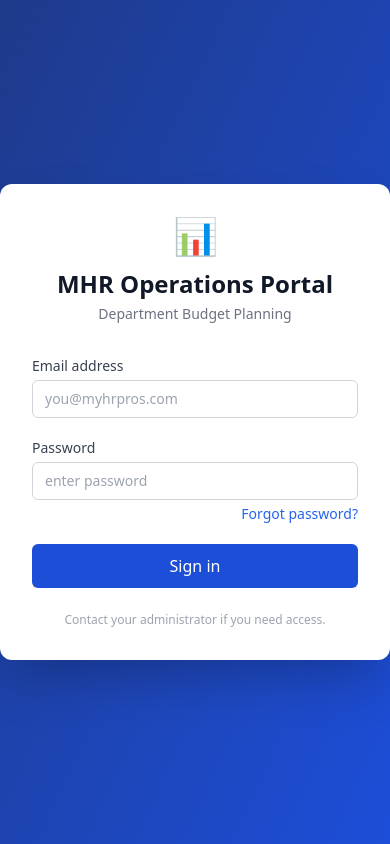
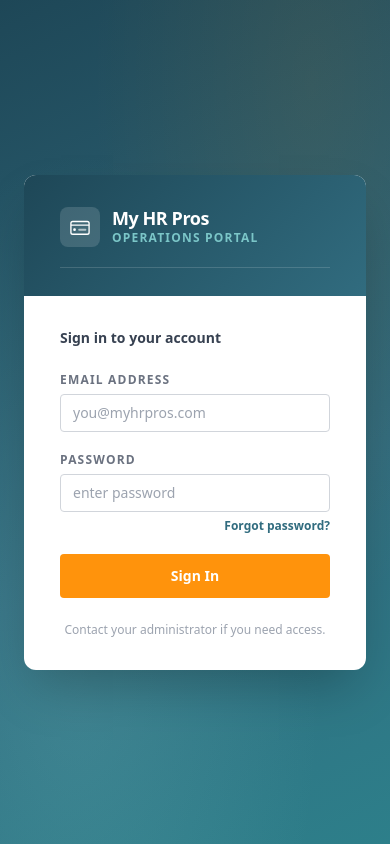
Before and after one commit to jeremiah600/mhr-portal, a Next.js app: page /login in a window 390 px wide. Built offline with nearby package versions, Linux system fonts and the light colour scheme.

Commit message:
Apply My HR Pros brand: teal/orange design system

```diff
--- a/app/dashboard/DashboardClient.tsx
+++ b/app/dashboard/DashboardClient.tsx
@@ -31,7 +31,7 @@
     .reduce((a, b) => a + b, 0)
 }
 
-// ─── Component ────────────────────────────────────────────────────────────────
+// ─── Component ────────────────────────────────────────────────────────────
 
 export default function DashboardPage() {
   const router = useRouter()
@@ -81,7 +81,6 @@
     setLoading(true)
     setSaveMsg('')
 
-    // 1. Fetch 2026 reference (BI_BUDGET_2026)
     const { data: refRows } = await supabase
       .from('budget_lines')
       .select('account_code, is_code, month, amount')
@@ -89,7 +88,6 @@
       .eq('dept_code', dept)
       .order('account_code')
 
-    // 2. Fetch existing 2027 director input
     const { data: inputRows } = await supabase
       .from('budget_lines')
       .select('account_code, month, amount')
@@ -97,19 +95,17 @@
       .eq('dept_code', dept)
       .eq('source', 'DIRECTOR_INPUT')
 
-    // 3. Build account list from reference data + try gl_accounts descriptions
     const accountMap = new Map<string, AccountMeta>()
     for (const row of refRows ?? []) {
       if (!accountMap.has(row.account_code)) {
         accountMap.set(row.account_code, {
           account_code: row.account_code,
-          description: row.account_code, // fallback
+          description: row.account_code,
           is_code: row.is_code,
         })
       }
     }
 
-    // 4. Try to enrich with GL descriptions
     if (accountMap.size > 0) {
       const codes = Array.from(accountMap.keys())
       const { data: glRows } = await supabase
@@ -123,13 +119,11 @@
       }
     }
 
-    // 5. Build reference cell map
     const refMap: CellMap = {}
     for (const row of refRows ?? []) {
       refMap[cellKey(row.account_code, row.month)] = String(row.amount ?? 0)
     }
 
-    // 6. Build input cell map (pre-fill from existing DIRECTOR_INPUT)
     const inputMap: CellMap = {}
     for (const row of inputRows ?? []) {
       inputMap[cellKey(row.account_code, row.month)] = String(row.amount ?? 0)
@@ -210,7 +204,7 @@
 
   if (!profile) {
     return (
-      <div className="min-h-screen flex items-center justify-center">
+      <div className="min-h-screen flex items-center justify-center" style={{ background: '#f0f6f7' }}>
         <div className="text-gray-400 text-sm">Loading…</div>
       </div>
     )
@@ -220,38 +214,70 @@
   const isAdmin = profile.role === 'admin'
 
   return (
-    <div className="min-h-screen bg-gray-50">
+    <div className="min-h-screen" style={{ background: '#f0f6f7' }}>
       {/* ── Header ──────────────────────────────────────────────────────────── */}
-      <header className="bg-blue-800 text-white shadow-md">
-        <div className="max-w-screen-xl mx-auto px-4 py-3 flex items-center justify-between">
+      <header
+        className="sticky top-0 z-50 shadow-md"
+        style={{ background: 'linear-gradient(135deg, #1e4757 0%, #316c7f 100%)' }}
+      >
+        <div className="max-w-screen-xl mx-auto px-6 py-0 flex items-center justify-between h-[60px]">
           <div className="flex items-center gap-3">
-            <span className="text-2xl">📊</span>
+            {/* Logo icon */}
+            <div
+              className="w-9 h-9 rounded-lg flex items-center justify-center flex-shrink-0"
+              style={{ background: 'rgba(255,255,255,.13)' }}
+            >
+              <svg width="20" height="20" viewBox="0 0 22 22" fill="none">
+                <rect x="1" y="5" width="20" height="14" rx="2" stroke="white" strokeWidth="1.5"/>
+                <path d="M1 9h20" stroke="white" strokeWidth="1.5"/>
+                <circle cx="5" cy="14" r="1.5" fill="white"/>
+                <rect x="9" y="13" width="9" height="2" rx="1" fill="white" fillOpacity=".6"/>
+              </svg>
+            </div>
             <div>
-              <h1 className="font-bold text-lg leading-tight">MHR Operations Portal</h1>
-              <p className="text-blue-200 text-xs">Budget Planning</p>
+              <h1 className="font-extrabold text-base text-white leading-tight tracking-tight">
+                My HR Pros
+              </h1>
+              <p className="text-xs font-semibold tracking-widest uppercase" style={{ color: '#7bc6c8' }}>
+                Operations Portal · Budget Planning
+              </p>
             </div>
           </div>
-          <div className="flex items-center gap-4">
-            <span className="text-sm text-blue-200 hidden sm:block">{userEmail}</span>
+
+          <div className="flex items-center gap-3">
+            <span className="text-sm hidden sm:block" style={{ color: '#7bc6c8' }}>{userEmail}</span>
             {isAdmin && (
-              <span className="bg-yellow-400 text-yellow-900 text-xs font-bold px-2 py-0.5 rounded">
-                ADMIN
+              <span
+                className="text-xs font-extrabold px-2 py-0.5 rounded tracking-widest uppercase"
+                style={{ background: '#ff930c', color: '#fff' }}
+              >
+                Admin
               </span>
             )}
-            <button onClick={handleSignOut} className="btn-secondary text-sm py-1.5">
+            <button
+              onClick={handleSignOut}
+              className="text-sm font-semibold px-3 py-1.5 rounded transition-colors"
+              style={{
+                color: 'rgba(255,255,255,.85)',
+                background: 'rgba(255,255,255,.12)',
+                border: '1px solid rgba(255,255,255,.2)',
+              }}
+            >
               Sign out
             </button>
           </div>
         </div>
       </header>
 
-      <main className="max-w-screen-xl mx-auto px-4 py-6">
-        {/* ── Dept selector (admin only) ──────────────────────────────────── */}
-        <div className="flex flex-wrap items-center justify-between gap-4 mb-6">
+      <main className="max-w-screen-xl mx-auto px-6 py-6">
+        {/* ── Dept selector / toolbar ─────────────────────────────────────── */}
+        <div className="flex flex-wrap items-center justify-between gap-4 mb-5">
           <div>
             {isAdmin ? (
               <div className="flex items-center gap-2">
-                <label className="text-sm font-medium text-gray-700">Department:</label>
+                <label className="text-xs font-bold uppercase tracking-widest text-gray-500">
+                  Department:
+                </label>
                 <select
                   value={activeDept}
                   onChange={e => setActiveDept(e.target.value)}
@@ -264,26 +290,25 @@
               </div>
             ) : (
               <div>
-                <h2 className="text-xl font-bold text-gray-900">{deptLabel}</h2>
-                <p className="text-sm text-gray-500">Department {activeDept}</p>
+                <h2 className="text-xl font-extrabold" style={{ color: '#316c7f' }}>{deptLabel}</h2>
+                <p className="text-xs text-gray-500 mt-0.5">Department {activeDept}</p>
               </div>
             )}
           </div>
 
-          {/* Save button — only shown on input tab */}
           {activeTab === 'input' && (
             <div className="flex items-center gap-3">
               {saveMsg && (
-                <span className={`text-sm ${saveMsg.startsWith('✓') ? 'text-green-600' : 'text-red-600'}`}>
+                <span className={`text-sm font-semibold ${saveMsg.startsWith('✓') ? 'text-green-600' : 'text-red-600'}`}>
                   {saveMsg}
                 </span>
               )}
               {dirty.size > 0 && (
-                <span className="text-xs text-amber-600 font-medium">
+                <span className="text-xs font-semibold text-amber-600">
                   {dirty.size} unsaved change{dirty.size !== 1 ? 's' : ''}
                 </span>
               )}
-              <button onClick={handleSave} disabled={saving} className="btn-primary">
+              <button onClick={handleSave} disabled={saving} className="btn-primary text-sm">
                 {saving ? 'Saving…' : 'Save Budget'}
               </button>
             </div>
@@ -291,55 +316,69 @@
         </div>
 
         {/* ── Tabs ────────────────────────────────────────────────────────── */}
-        <div className="flex gap-1 mb-4 border-b border-gray-200">
-          <button
-            onClick={() => setActiveTab('input')}
-            className={`px-4 py-2 text-sm font-medium rounded-t-md border border-b-0 transition-colors ${
-              activeTab === 'input'
-                ? 'bg-white border-gray-200 text-blue-700 -mb-px'
-                : 'bg-gray-100 border-transparent text-gray-500 hover:text-gray-700'
-            }`}
-          >
-            2027 Budget Input
-          </button>
-          <button
-            onClick={() => setActiveTab('reference')}
-            className={`px-4 py-2 text-sm font-medium rounded-t-md border border-b-0 transition-colors ${
-              activeTab === 'reference'
-                ? 'bg-white border-gray-200 text-blue-700 -mb-px'
-                : 'bg-gray-100 border-transparent text-gray-500 hover:text-gray-700'
-            }`}
-          >
-            2026 Approved Budget (Reference)
-          </button>
+        <div
+          className="flex gap-1 mb-4"
+          style={{ borderBottom: '2px solid #e5e7eb' }}
+        >
+          {(['input', 'reference'] as const).map(tab => (
+            <button
+              key={tab}
+              onClick={() => setActiveTab(tab)}
+              className="px-4 py-2.5 text-sm font-bold transition-colors"
+              style={{
+                borderBottom: activeTab === tab ? '2px solid #316c7f' : '2px solid transparent',
+                marginBottom: '-2px',
+                color: activeTab === tab ? '#316c7f' : '#6b7280',
+                background: 'transparent',
+                border: 'none',
+                borderBottom: activeTab === tab ? '2px solid #316c7f' : '2px solid transparent',
+                cursor: 'pointer',
+              }}
+            >
+              {tab === 'input' ? '2027 Budget Input' : '2026 Approved Budget (Reference)'}
+            </button>
+          ))}
         </div>
 
         {/* ── Budget Grid ─────────────────────────────────────────────────── */}
         {loading ? (
           <div className="flex items-center justify-center h-48">
-            <div className="text-gray-400">Loading budget data…</div>
+            <div className="text-gray-400 text-sm">Loading budget data…</div>
           </div>
         ) : accounts.length === 0 ? (
-          <div className="bg-white rounded-lg border border-gray-200 p-8 text-center text-gray-400">
+          <div className="bg-white rounded-lg border border-gray-200 p-8 text-center text-gray-400 text-sm">
             No budget lines found for this department.
           </div>
         ) : (
           <div className="bg-white rounded-lg border border-gray-200 shadow-sm overflow-x-auto">
-            <table className="min-w-full text-sm">
+            <table className="min-w-full text-sm" style={{ fontVariantNumeric: 'tabular-nums' }}>
               <thead>
-                <tr className="bg-gray-50 border-b border-gray-200">
-                  <th className="text-left px-4 py-3 font-semibold text-gray-700 w-36 sticky left-0 bg-gray-50">
+                <tr style={{ background: '#e8f4f6', borderBottom: '2px solid rgba(49,108,127,.18)' }}>
+                  <th
+                    className="text-left px-4 py-3 sticky left-0"
+                    style={{ background: '#e8f4f6', fontSize: 11, fontWeight: 700, letterSpacing: '.05em', textTransform: 'uppercase', color: '#316c7f' }}
+                  >
                     GL Code
                   </th>
-                  <th className="text-left px-4 py-3 font-semibold text-gray-700 min-w-48 sticky left-36 bg-gray-50">
+                  <th
+                    className="text-left px-4 py-3 sticky left-36"
+                    style={{ background: '#e8f4f6', fontSize: 11, fontWeight: 700, letterSpacing: '.05em', textTransform: 'uppercase', color: '#316c7f', minWidth: 180 }}
+                  >
                     Description
                   </th>
                   {MONTHS.map(m => (
-                    <th key={m} className="text-right px-2 py-3 font-semibold text-gray-700 w-24">
+                    <th
+                      key={m}
+                      className="text-right px-2 py-3"
+                      style={{ fontSize: 11, fontWeight: 700, letterSpacing: '.05em', textTransform: 'uppercase', color: '#316c7f', width: 90 }}
+                    >
                       {m}
                     </th>
                   ))}
-                  <th className="text-right px-3 py-3 font-semibold text-gray-700 w-28">
+                  <th
+                    className="text-right px-4 py-3"
+                    style={{ fontSize: 11, fontWeight: 700, letterSpacing: '.05em', textTransform: 'uppercase', color: '#316c7f', width: 110 }}
+                  >
                     Total
                   </th>
                 </tr>
@@ -353,18 +392,18 @@
                   return (
                     <tr
                       key={acct.account_code}
-                      className={`border-b border-gray-100 ${
-                        idx % 2 === 0 ? 'bg-white' : 'bg-gray-50/50'
-                      } ${isDirty ? 'ring-1 ring-inset ring-amber-200' : ''}`}
+                      className="border-b border-gray-100 transition-colors hover:bg-blue-50/30"
+                      style={{
+                        background: idx % 2 === 0 ? '#fff' : 'rgba(0,0,0,.018)',
+                        boxShadow: isDirty ? 'inset 3px 0 0 #f59e0b' : undefined,
+                      }}
                     >
-                      <td className="px-4 py-2 font-mono text-xs text-gray-600 sticky left-0 bg-inherit">
+                      <td className="px-4 py-2 sticky left-0 bg-inherit font-mono text-xs text-gray-500 font-semibold tracking-wide">
                         {acct.account_code}
+                        {isDirty && <span className="ml-1 text-amber-400" style={{ fontSize: 8 }}>●</span>}
                       </td>
-                      <td className="px-4 py-2 text-gray-800 sticky left-36 bg-inherit">
+                      <td className="px-4 py-2 sticky left-36 bg-inherit text-gray-800">
                         {acct.description}
-                        {isDirty && (
-                          <span className="ml-2 text-xs text-amber-500">●</span>
-                        )}
                       </td>
                       {Array.from({ length: 12 }, (_, i) => i + 1).map(month => {
                         const key = cellKey(acct.account_code, month)
@@ -392,7 +431,7 @@
                           </td>
                         )
                       })}
-                      <td className="px-3 py-2 text-right font-semibold text-gray-900">
+                      <td className="px-4 py-2 text-right font-bold" style={{ color: '#316c7f' }}>
                         {total !== 0
                           ? total.toLocaleString('en-US', { minimumFractionDigits: 0, maximumFractionDigits: 0 })
                           : <span className="text-gray-300">—</span>
@@ -403,9 +442,16 @@
                 })}
 
                 {/* Grand total row */}
-                <tr className="bg-blue-50 border-t-2 border-blue-200 font-semibold">
-                  <td colSpan={2} className="px-4 py-3 text-gray-800 sticky left-0 bg-blue-50">
-                    Total
+                <tr
+                  className="font-bold"
+                  style={{ background: 'rgba(49,108,127,.08)', borderTop: '2px solid rgba(49,108,127,.25)' }}
+                >
+                  <td
+                    colSpan={2}
+                    className="px-4 py-3 sticky left-0"
+                    style={{ background: 'rgba(49,108,127,.08)', color: '#316c7f', fontSize: 13, fontWeight: 800, letterSpacing: '.01em' }}
+                  >
+                    Total — {deptLabel}
                   </td>
                   {Array.from({ length: 12 }, (_, i) => i + 1).map(month => {
                     const cells = activeTab === 'input' ? inputs : reference
@@ -413,7 +459,7 @@
                       return sum + Number(cells[cellKey(acct.account_code, month)] || 0)
                     }, 0)
                     return (
-                      <td key={month} className="px-2 py-3 text-right text-gray-800">
+                      <td key={month} className="px-2 py-3 text-right" style={{ color: '#316c7f' }}>
                         {colTotal !== 0
                           ? colTotal.toLocaleString('en-US', { minimumFractionDigits: 0, maximumFractionDigits: 0 })
                           : <span className="text-gray-400">—</span>
@@ -421,7 +467,7 @@
                       </td>
                     )
                   })}
-                  <td className="px-3 py-3 text-right text-blue-800">
+                  <td className="px-4 py-3 text-right" style={{ color: '#1e4757', fontSize: 13.5, fontWeight: 800 }}>
                     {accounts.reduce((sum, acct) => {
                       const cells = activeTab === 'input' ? inputs : reference
                       return sum + rowTotal(cells, acct.account_code)
@@ -433,10 +479,9 @@
           </div>
         )}
 
-        {/* ── Helper note ─────────────────────────────────────────────────── */}
         {activeTab === 'input' && !loading && (
-          <p className="text-xs text-gray-400 mt-3">
-            Enter your 2027 monthly budget amounts for each GL account. Switch to the Reference tab to see your approved 2026 budget. Click <strong>Save Budget</strong> when done — you can return and revise at any time.
+          <p className="text-xs text-gray-400 mt-3 leading-relaxed">
+            Enter your 2027 monthly budget amounts for each GL account. Switch to the Reference tab to compare against your approved 2026 figures. Click <strong>Save Budget</strong> when done — you can return and revise at any time.
           </p>
         )}
       </main>
--- a/app/globals.css
+++ b/app/globals.css
@@ -4,21 +4,21 @@
 
 @layer base {
   body {
-    @apply bg-gray-50 text-gray-900;
+    @apply bg-[#f0f6f7] text-[#393c40];
   }
 }
 
 @layer components {
   .btn-primary {
-    @apply bg-blue-700 hover:bg-blue-800 text-white font-medium px-4 py-2 rounded-md transition-colors disabled:opacity-50 disabled:cursor-not-allowed;
+    @apply bg-[#ff930c] hover:bg-[#e07d08] text-white font-bold px-4 py-2 rounded transition-colors disabled:opacity-50 disabled:cursor-not-allowed;
   }
   .btn-secondary {
-    @apply bg-white hover:bg-gray-50 text-gray-700 font-medium px-4 py-2 rounded-md border border-gray-300 transition-colors;
+    @apply bg-white hover:bg-gray-50 text-gray-700 font-semibold px-4 py-2 rounded border border-gray-300 transition-colors;
   }
   .input-field {
-    @apply w-full border border-gray-300 rounded-md px-3 py-2 text-sm focus:outline-none focus:ring-2 focus:ring-blue-500 focus:border-transparent;
+    @apply w-full border border-gray-300 rounded px-3 py-2 text-sm focus:outline-none focus:ring-2 focus:ring-[#316c7f] focus:border-transparent bg-white;
   }
   .budget-cell {
-    @apply w-24 text-right border border-gray-200 px-1 py-1 text-sm focus:outline-none focus:ring-1 focus:ring-blue-400 focus:border-blue-400 rounded;
+    @apply w-24 text-right border border-gray-200 px-1 py-1 text-sm focus:outline-none focus:ring-1 focus:ring-[#316c7f] focus:border-[#316c7f] rounded font-mono;
   }
 }
--- a/app/login/page.tsx
+++ b/app/login/page.tsx
@@ -3,12 +3,14 @@
 import { useRouter } from 'next/navigation'
 import Link from 'next/link'
 import { createClient } from '@/lib/supabase'
+
 export default function LoginPage() {
   const router = useRouter()
   const [email, setEmail] = useState('')
   const [password, setPassword] = useState('')
   const [error, setError] = useState('')
   const [loading, setLoading] = useState(false)
+
   async function handleLogin(e: React.FormEvent) {
     e.preventDefault()
     setLoading(true)
@@ -18,30 +20,99 @@
     if (error) { setError(error.message); setLoading(false) }
     else { router.push('/dashboard'); router.refresh() }
   }
+
   return (
-    <div className="min-h-screen flex items-center justify-center bg-gradient-to-br from-blue-900 to-blue-700">
-      <div className="bg-white rounded-xl shadow-2xl p-8 w-full max-w-md">
-        <div className="text-center mb-8">
-          <div className="text-4xl mb-3">📊</div>
-          <h1 className="text-2xl font-bold text-gray-900">MHR Operations Portal</h1>
-          <p className="text-gray-500 text-sm mt-1">Department Budget Planning</p>
+    <div
+      className="min-h-screen flex items-center justify-center p-6"
+      style={{
+        background: 'radial-gradient(ellipse at 20% 80%, rgba(123,198,200,.2) 0%, transparent 55%), radial-gradient(ellipse at 80% 10%, rgba(255,147,12,.08) 0%, transparent 50%), linear-gradient(155deg, #1e4757 0%, #316c7f 60%, #2d7f8a 100%)'
+      }}
+    >
+      <div className="w-full max-w-md rounded-xl shadow-2xl overflow-hidden bg-white">
+        {/* Card header */}
+        <div
+          className="px-9 pt-8 pb-7"
+          style={{ background: 'linear-gradient(135deg, #1e4757 0%, #316c7f 100%)' }}
+        >
+          <div className="flex items-center gap-3 mb-5">
+            {/* Logo icon */}
+            <div className="flex-shrink-0 w-10 h-10 rounded-lg flex items-center justify-center" style={{ background: 'rgba(255,255,255,.14)' }}>
+              <svg width="20" height="20" viewBox="0 0 22 22" fill="none">
+                <rect x="1" y="5" width="20" height="14" rx="2" stroke="white" strokeWidth="1.5"/>
+                <path d="M1 9h20" stroke="white" strokeWidth="1.5"/>
+                <circle cx="5" cy="14" r="1.5" fill="white"/>
+                <rect x="9" y="13" width="9" height="2" rx="1" fill="white" fillOpacity=".6"/>
+              </svg>
             </div>
+            <div>
+              <div className="text-white font-extrabold text-lg leading-tight tracking-tight">My HR Pros</div>
+              <div className="text-xs font-semibold tracking-widest uppercase" style={{ color: '#7bc6c8' }}>
+                Operations Portal
+              </div>
+            </div>
+          </div>
+          <hr style={{ borderColor: 'rgba(255,255,255,.15)' }} />
+        </div>
+
+        {/* Card body */}
+        <div className="px-9 py-8">
+          <p className="text-sm font-semibold text-gray-700 mb-6">Sign in to your account</p>
+
           <form onSubmit={handleLogin} className="space-y-5">
             <div>
-            <label className="block text-sm font-medium text-gray-700 mb-1">Email address</label>
-            <input type="email" required value={email} onChange={e => setEmail(e.target.value)} className="input-field" placeholder="you@myhrpros.com" autoComplete="email" />
+              <label className="block text-xs font-bold tracking-widest uppercase text-gray-500 mb-1.5">
+                Email address
+              </label>
+              <input
+                type="email"
+                required
+                value={email}
+                onChange={e => setEmail(e.target.value)}
+                className="input-field"
+                placeholder="you@myhrpros.com"
+                autoComplete="email"
+              />
             </div>
+
             <div>
-            <label className="block text-sm font-medium text-gray-700 mb-1">Password</label>
-            <input type="password" required value={password} onChange={e => setPassword(e.target.value)} className="input-field" placeholder="enter password" autoComplete="current-password" />
-            <div className="flex justify-end mt-1">
-              <Link href="/forgot-password" className="text-sm text-blue-600 hover:underline">Forgot password?</Link>
+              <label className="block text-xs font-bold tracking-widest uppercase text-gray-500 mb-1.5">
+                Password
+              </label>
+              <input
+                type="password"
+                required
+                value={password}
+                onChange={e => setPassword(e.target.value)}
+                className="input-field"
+                placeholder="enter password"
+                autoComplete="current-password"
+              />
+              <div className="flex justify-end mt-1.5">
+                <Link
+                  href="/forgot-password"
+                  className="text-xs font-semibold hover:underline"
+                  style={{ color: '#316c7f' }}
+                >
+                  Forgot password?
+                </Link>
               </div>
             </div>
-          {error && <div className="bg-red-50 border border-red-200 rounded-md p-3 text-sm text-red-700">{error}</div>}
-          <button type="submit" disabled={loading} className="btn-primary w-full py-2.5">{loading ? 'Signing in...' : 'Sign in'}</button>
+
+            {error && (
+              <div className="bg-red-50 border border-red-200 rounded p-3 text-sm text-red-700">
+                {error}
+              </div>
+            )}
+
+            <button type="submit" disabled={loading} className="btn-primary w-full py-3 text-sm">
+              {loading ? 'Signing in…' : 'Sign In'}
+            </button>
           </form>
-        <p className="text-center text-xs text-gray-400 mt-6">Contact your administrator if you need access.</p>
+
+          <p className="text-center text-xs text-gray-400 mt-6">
+            Contact your administrator if you need access.
+          </p>
+        </div>
       </div>
     </div>
   )
```
Lines whose indentation alone changed are shown as unchanged.
